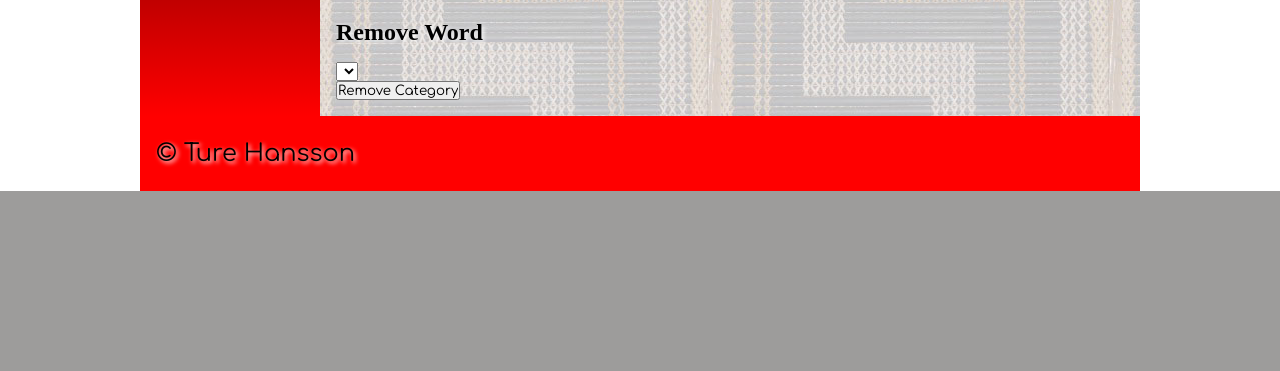
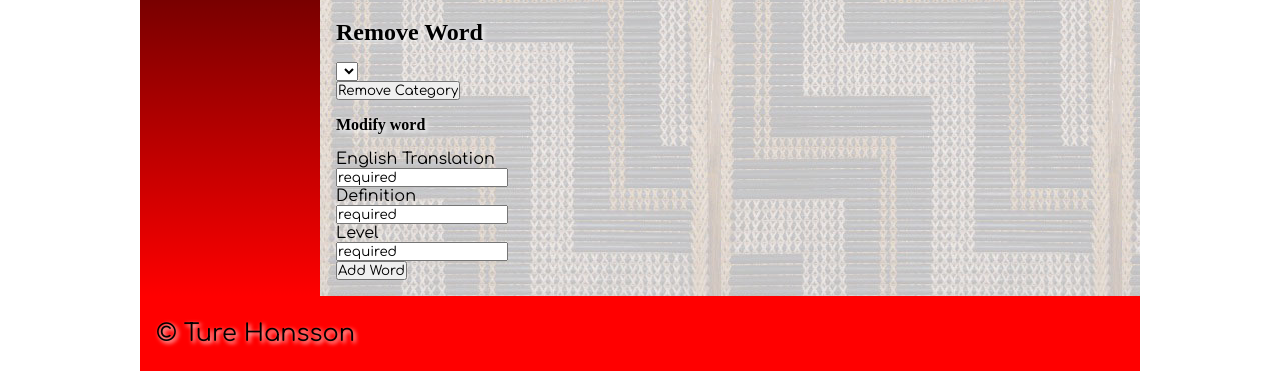
Before and after one commit to turehans/Maori-Engish-Dictionary, a Python web app: template templates/word.html in a window 1280 px wide. Shown: the part 931-1302 px from the top of the page. Before the commit the page ends 1122 px from the top, so only its background shows below. Run offline with Jinja, Linux system fonts and the light colour scheme; the template is opened without the code that fills it, so the values that code supplies are empty; some web fonts are replaced.

Commit message:
Added modify word

```diff
--- a/templates/word.html
+++ b/templates/word.html
@@ -7,7 +7,7 @@
 {% block main %}
 <div>
 <h1>{{word[1]}}</h1>
-<h3>Maori for {{word[2]}}</h3>
+<h3>Maori for: {{word[2]}}</h3>
 <br>
 <p>{{word[4]}}</p>
 <p>Date of Entry: {{word[5]}}</p>
@@ -36,6 +36,32 @@
 
 </form>
 
+<h4>Modify word</h4>
+<form class="myform" method="POST", action="/modify_word?word_id={{ word_id }}">
+
+  <div class="form-group">
+    <div class="form-label"><label for="name">English Translation</label></div>
+    <div class="form-element"><input type="text" name="english" id="english" value={{word[2]}}required></div>
+  </div>
+
+  <div class="form-group">
+    <div class="form-label"><label for="name">Definition</label></div>
+    <div class="form-element"><input type="text" name="definition" id="definition" value={{word[4]}}required></div>
+  </div>
+
+  <div class="form-group">
+    <div class="form-label"><label for="name">Level</label></div>
+    <div class="form-element"><input type="text" name="level" id="level" value={{word[7]}} required></div>
+  </div>
+
+
+  <div class="form-group">
+    <div class="form-label"></div>
+    <div class="form-element"><input type="submit" value="Add Word"></div>
+  </div>
+
+</form>
+
 
 
 {% endblock %}
```
Also changed, not shown: app.py (+31 -3 lines), dictionary.db.
